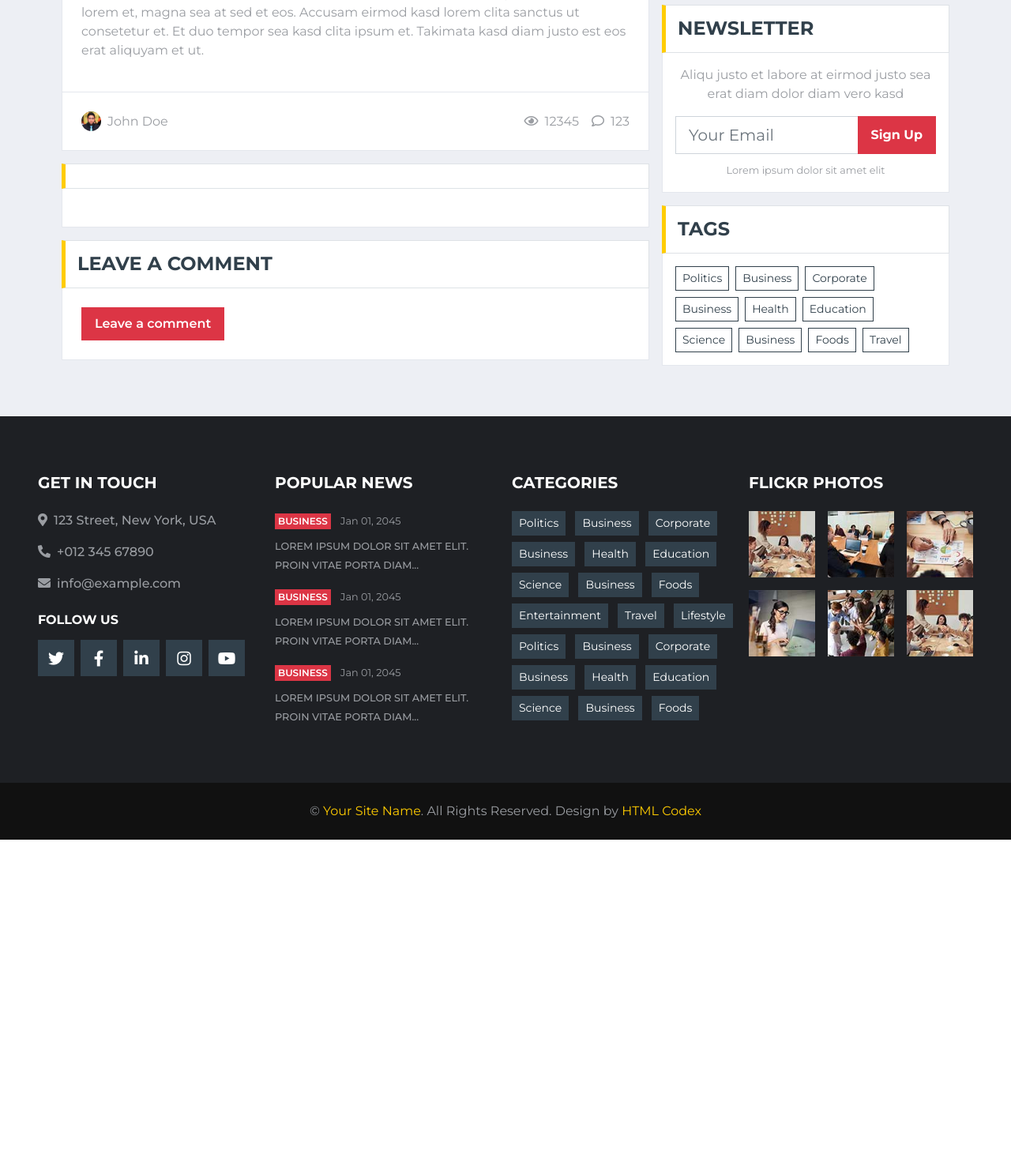
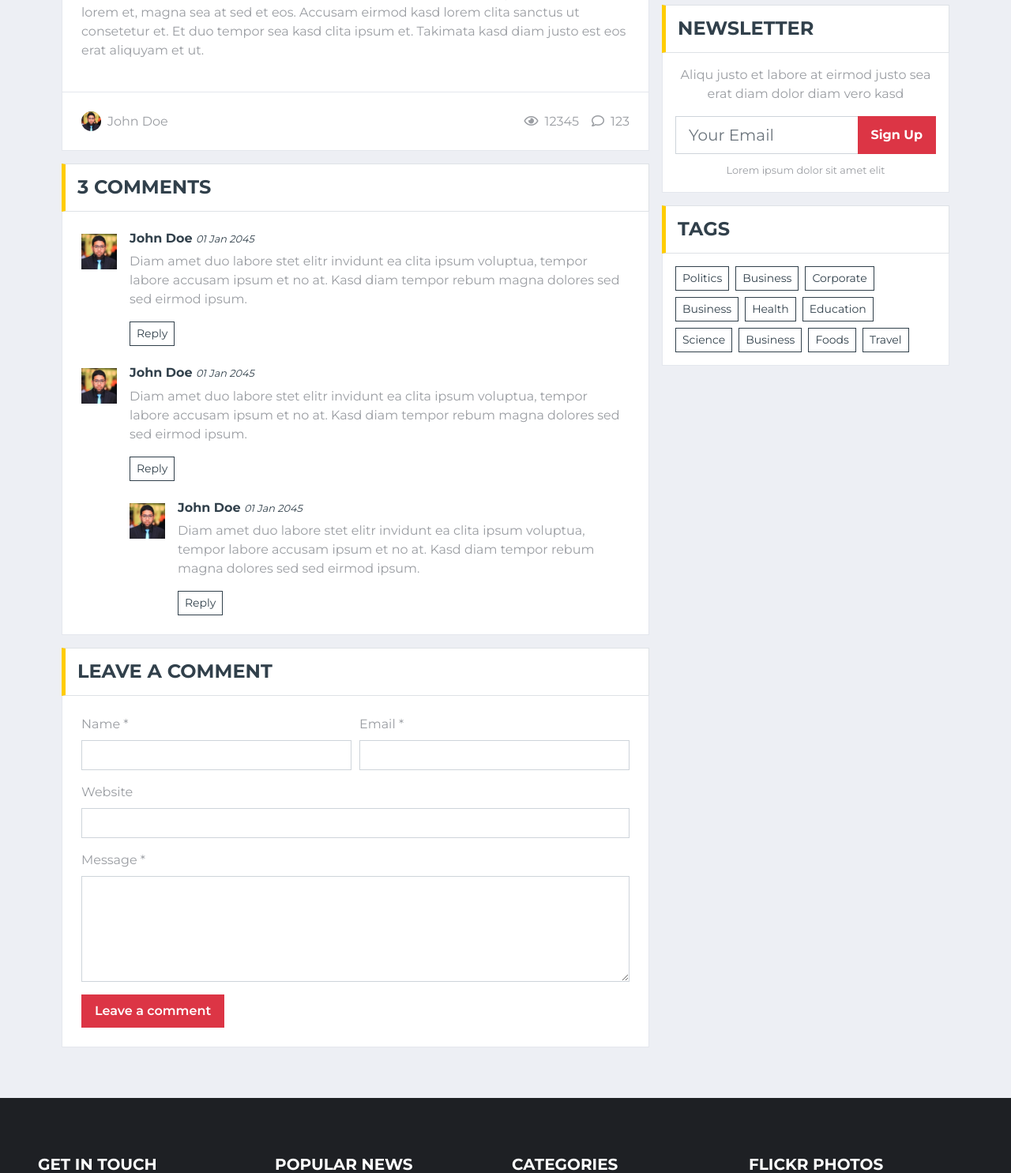
Before and after one commit to nusret35/turkish-financial-website-honeypot, a Flask app: page /single.html in a window 1280 px wide. Shown: the part 2030-3515 px from the top of the page at 79% size. Before the commit the page ends 3093 px from the top, so only its background shows below. Run offline with Flask 3, Linux system fonts and the light colour scheme; some libraries are stand-ins or nearby versions.

Commit message:
single.html error fixing

```diff
--- a/templates/single.html
+++ b/templates/single.html
@@ -225,19 +225,38 @@
                     <!-- Comment List Start -->
                     <div class="mb-3">
                         <div class="section-title mb-0">
-
+                            <h4 class="m-0 text-uppercase font-weight-bold">3 Comments</h4>
                         </div>
                         <div class="bg-white border border-top-0 p-4">
-                            {% for comment in comments %}
-                                <div class="media mb-4">
-                                    <img src="static/img/user.jpg" alt="Image" class="img-fluid mr-3 mt-1" style="width: 45px;">
-                                    <div class="media-body">
-                                        <h6><a class="text-secondary font-weight-bold" href="">{{ comment.user_id }}</a> <small><i>{{ comment.created_at }}</i></small></h6>
-                                        <p>{{ comment.content }}</p>
-                                        <button class="btn btn-sm btn-outline-secondary">Reply</button>
+                            <div class="media mb-4">
+                                <img src="static/img/user.jpg" alt="Image" class="img-fluid mr-3 mt-1" style="width: 45px;">
+                                <div class="media-body">
+                                    <h6><a class="text-secondary font-weight-bold" href="">John Doe</a> <small><i>01 Jan 2045</i></small></h6>
+                                    <p>Diam amet duo labore stet elitr invidunt ea clita ipsum voluptua, tempor labore
+                                        accusam ipsum et no at. Kasd diam tempor rebum magna dolores sed sed eirmod ipsum.</p>
+                                    <button class="btn btn-sm btn-outline-secondary">Reply</button>
+                                </div>
+                            </div>
+                            <div class="media">
+                                <img src="static/img/user.jpg" alt="Image" class="img-fluid mr-3 mt-1" style="width: 45px;">
+                                <div class="media-body">
+                                    <h6><a class="text-secondary font-weight-bold" href="">John Doe</a> <small><i>01 Jan 2045</i></small></h6>
+                                    <p>Diam amet duo labore stet elitr invidunt ea clita ipsum voluptua, tempor labore
+                                        accusam ipsum et no at. Kasd diam tempor rebum magna dolores sed sed eirmod ipsum.</p>
+                                    <button class="btn btn-sm btn-outline-secondary">Reply</button>
+                                    <div class="media mt-4">
+                                        <img src="static/img/user.jpg" alt="Image" class="img-fluid mr-3 mt-1"
+                                            style="width: 45px;">
+                                        <div class="media-body">
+                                            <h6><a class="text-secondary font-weight-bold" href="">John Doe</a> <small><i>01 Jan 2045</i></small></h6>
+                                            <p>Diam amet duo labore stet elitr invidunt ea clita ipsum voluptua, tempor
+                                                labore accusam ipsum et no at. Kasd diam tempor rebum magna dolores sed sed
+                                                eirmod ipsum.</p>
+                                            <button class="btn btn-sm btn-outline-secondary">Reply</button>
+                                        </div>
                                     </div>
                                 </div>
-                            {% endfor %}
+                            </div>
                         </div>
                     </div>
                     <!-- Comment List End -->
@@ -248,10 +267,33 @@
                             <h4 class="m-0 text-uppercase font-weight-bold">Leave a comment</h4>
                         </div>
                         <div class="bg-white border border-top-0 p-4">
-                            <form method="post" action="{{ url_for('submit_comment') }}">
-                                <!-- Your existing form fields go here -->
+                            <form>
+                                <div class="form-row">
+                                    <div class="col-sm-6">
+                                        <div class="form-group">
+                                            <label for="name">Name *</label>
+                                            <input type="text" class="form-control" id="name">
+                                        </div>
+                                    </div>
+                                    <div class="col-sm-6">
+                                        <div class="form-group">
+                                            <label for="email">Email *</label>
+                                            <input type="email" class="form-control" id="email">
+                                        </div>
+                                    </div>
+                                </div>
+                                <div class="form-group">
+                                    <label for="website">Website</label>
+                                    <input type="url" class="form-control" id="website">
+                                </div>
+
+                                <div class="form-group">
+                                    <label for="message">Message *</label>
+                                    <textarea id="message" cols="30" rows="5" class="form-control"></textarea>
+                                </div>
                                 <div class="form-group mb-0">
-                                    <input type="submit" value="Leave a comment" class="btn btn-danger font-weight-semi-bold py-2 px-3">
+                                    <input type="submit" value="Leave a comment"
+                                        class="btn btn-danger font-weight-semi-bold py-2 px-3">
                                 </div>
                             </form>
                         </div>
```
